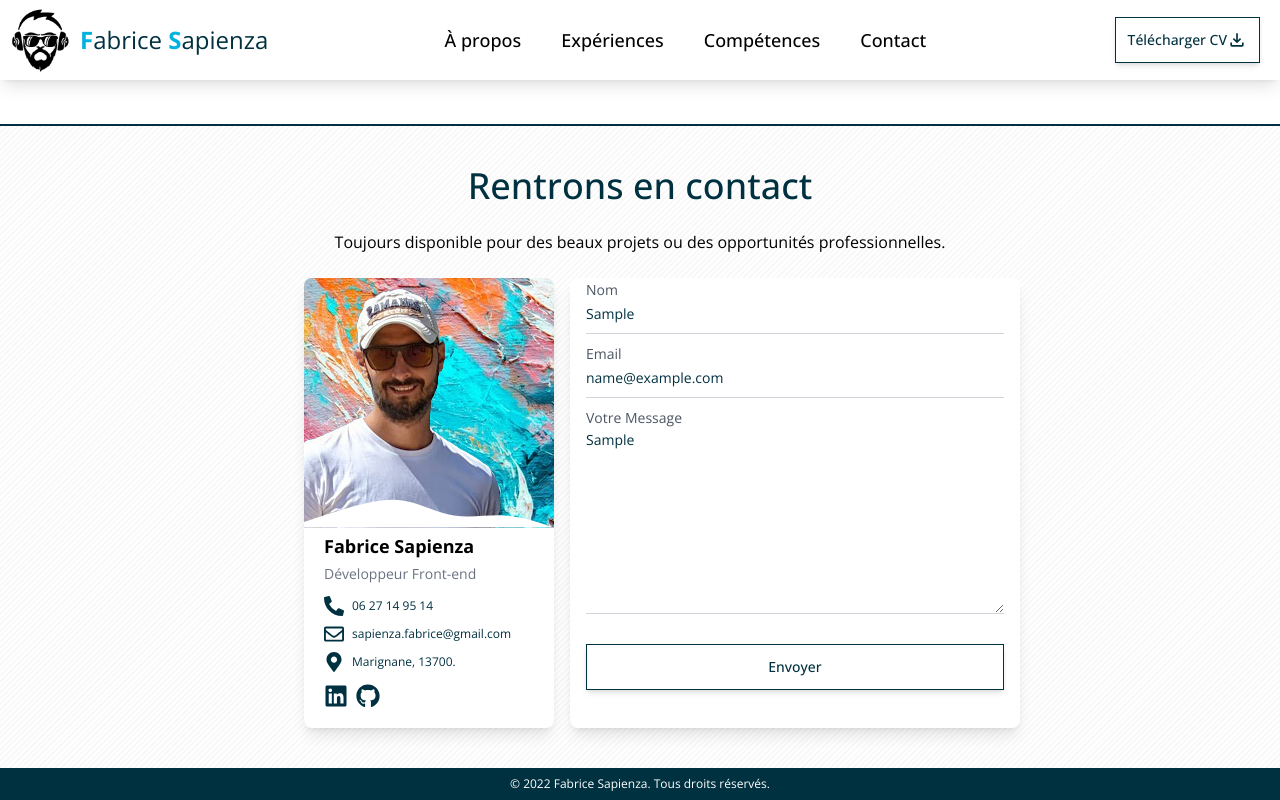
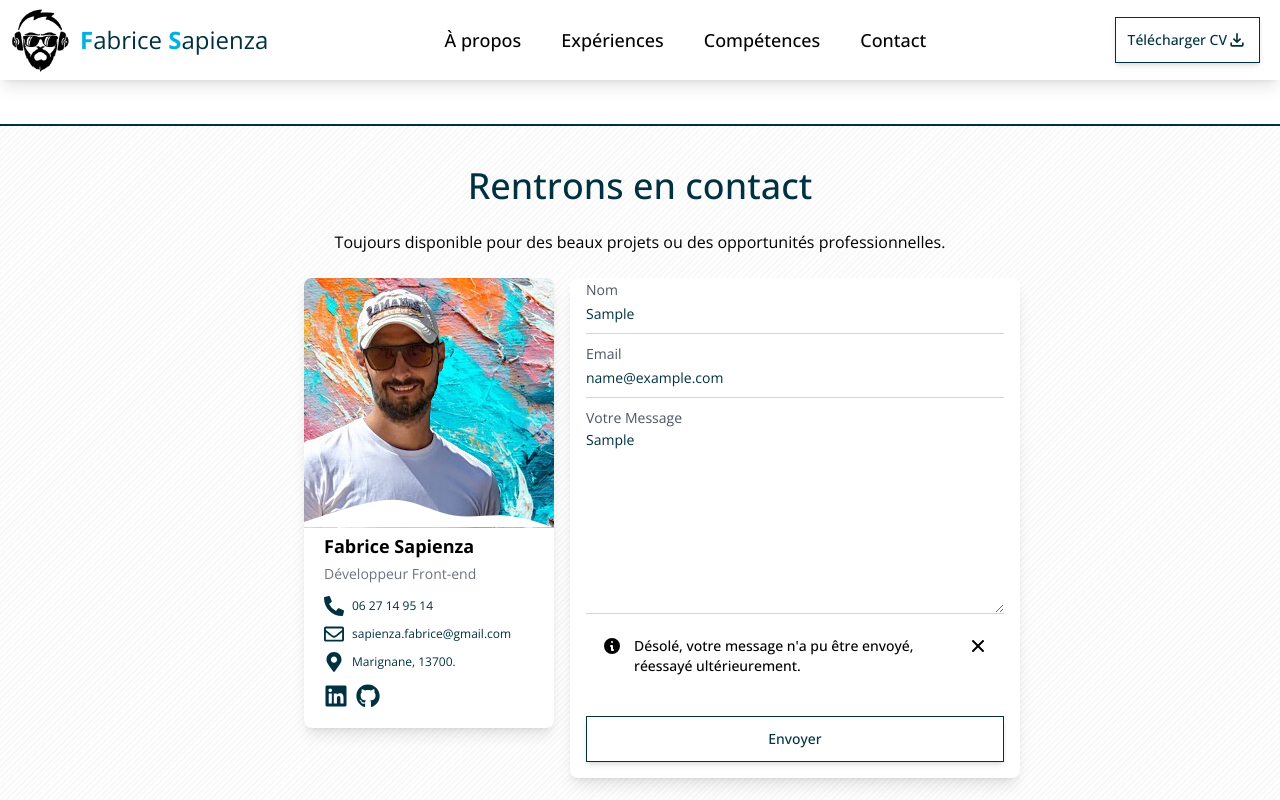
Before and after one commit to Fabrice-Sapienza/portfolio-cv, a Next.js app: page / in a window 1280 px wide. Both pictures are taken after typing "Sample", "name@example.com", "Sample" into the empty fields and a click on the button "Envoyer". Shown: the part 1881-2681 px from the top of the page. Built offline with nearby package versions, Linux system fonts and the light colour scheme; no server answers.

Commit message:
add CardAlert

```diff
--- /dev/null
+++ b/src/components/CardAlert/CardAlert.jsx
@@ -0,0 +1,65 @@
+import { useEffect, useState } from 'react';
+
+export default function CardAlertSubmit({ text, closeCard, type }) {
+  const [styleColor, setStyleColor] = useState({});
+
+  const setColor = (color) => {
+    return {
+      bgColor: `bg-${color}-100 dark:bg-${color}-700`,
+      textColor: `text-${color}-700 dark:text-${color}-300`,
+      btnColor: `bg-${color}-100 text-${color}-500 focus:ring-${color}-400 hover:bg-${color}-200 dark:bg-${color}-700 dark:text-${color}-300 dark:hover:bg-${color}-800 dark:hover:text-${color}-100`,
+    };
+  };
+
+  useEffect(() => {
+    switch (type) {
+      case 'success':
+        setStyleColor(setColor('green'));
+        break;
+      case 'danger':
+        setStyleColor(setColor('red'));
+        break;
+      case 'warning':
+        setStyleColor(setColor('orange'));
+        break;
+      default:
+        setStyleColor(setColor('gray'));
+    }
+  }, [type]);
+
+  return (
+    <div className={`flex p-4 mb-4  rounded-lg ${styleColor.bgColor}`} role="alert">
+      <svg
+        aria-hidden="true"
+        className={`flex-shrink-0 w-5 h-5 ${styleColor.textColor}`}
+        fill="currentColor"
+        viewBox="0 0 20 20"
+        xmlns="http://www.w3.org/2000/svg"
+      >
+        <path
+          fillRule="evenodd"
+          d="M18 10a8 8 0 11-16 0 8 8 0 0116 0zm-7-4a1 1 0 11-2 0 1 1 0 012 0zM9 9a1 1 0 000 2v3a1 1 0 001 1h1a1 1 0 100-2v-3a1 1 0 00-1-1H9z"
+          clipRule="evenodd"
+        ></path>
+      </svg>
+      <span className="sr-only">Info</span>
+      <div className={`ml-3 text-sm font-medium ${styleColor.textColor}`}>{text}</div>
+      <button
+        type="button"
+        className={`ml-auto -mx-1.5 -my-1.5 rounded-lg focus:ring-2 p-1.5 inline-flex h-8 w-8 ${styleColor.btnColor}`}
+        aria-label="Close"
+        onClick={closeCard}
+      >
+        <span className="sr-only">Close</span>
+        <svg
+          className="w-5 h-5"
+          fill="currentColor"
+          viewBox="0 0 20 20"
+          xmlns="http://www.w3.org/2000/svg"
+        >
+          <path d="M4.293 4.293a1 1 0 011.414 0L10 8.586l4.293-4.293a1 1 0 111.414 1.414L11.414 10l4.293 4.293a1 1 0 01-1.414 1.414L10 11.414l-4.293 4.293a1 1 0 01-1.414-1.414L8.586 10 4.293 5.707a1 1 0 010-1.414z"></path>
+        </svg>
+      </button>
+    </div>
+  );
+}
--- a/src/components/Sections/Contact/Form.jsx
+++ b/src/components/Sections/Contact/Form.jsx
@@ -1,55 +1,72 @@
+import { useState } from 'react';
 import { useForm } from 'react-hook-form';
 import axios from 'axios';
+
+import CardAlert from '../../CardAlert/CardAlert';
 import Button from '../../Button/Button';
+import { BiLoader } from 'react-icons/bi';
 
 export default function Form() {
+  const [loader, setLoader] = useState(false);
+  const [submitSuccess, setSubmitSuccess] = useState(null);
+
   const {
     register,
     handleSubmit,
-    resetField,
+    reset,
     formState: { errors },
   } = useForm();
 
-  const onSubmit = (data) => {
-    axios
+  const onSubmit = async (data) => {
+    setLoader(true);
+    await axios
       .post('https://api.emailjs.com/api/v1.0/email/send', {
         service_id: process.env.NEXT_PUBLIC_EMAILJS_SERVICE_ID,
         template_id: process.env.NEXT_PUBLIC_EMAILJS_TEMPLATE_ID,
         template_params: {
-          name: data.nom,
+          name: data.name,
           email: data.email,
           message: data.message,
         },
         user_id: process.env.NEXT_PUBLIC_EMAILJS_USER_ID,
       })
-      .then((response) => {
-        console.log(response);
-        resetField('nom');
-        resetField('email');
-        resetField('message');
+      .then(() => {
+        reset({
+          name: '',
+          email: '',
+          message: '',
+        });
+        setSubmitSuccess(true);
       })
       .catch((error) => {
+        setSubmitSuccess(false);
         console.log(error);
       });
+    setLoader(false);
   };
 
   return (
     <>
-      <form onSubmit={handleSubmit(onSubmit)} className="space-y-6 w-full">
+      <form onSubmit={handleSubmit(onSubmit)} className="space-y-6 w-full relative">
+        {loader && (
+          <div className="z-20 absolute top-0 bottom-0 right-0 left-0 bg-white/70 flex items-center justify-center">
+            <BiLoader className="animate-spin-slow text-secondary text-3xl" />
+          </div>
+        )}
         <div className="relative">
           <input
             className="w-full h-10 text-secondary placeholder-transparent border-b border-gray-300 peer focus:outline-none focus:border-b-2 focus:border-primary text-sm"
             placeholder="Nom"
-            id="nom"
-            name="nom"
+            id="name"
+            name="name"
             type="text"
-            {...register('nom', { required: true })}
+            {...register('name', { required: true })}
           />
-          {errors.nom && (
+          {errors?.name && (
             <span className="text-xs text-red-600">Veuillez renseigner ce champ.</span>
           )}
           <label
-            htmlFor="nom"
+            htmlFor="name"
             className="absolute left-0 -top-3.5 text-gray-600 text-sm transition-all peer-placeholder-shown:text-sm peer-placeholder-shown:text-gray-400 peer-placeholder-shown:top-2 peer-focus:-top-3.5 peer-focus:text-primary peer-focus:font-semibold peer-focus:text-sm"
           >
             Nom
@@ -88,7 +105,7 @@ export default function Form() {
             type="text"
             {...register('message', { required: true })}
           />
-          {errors.message && (
+          {errors?.message && (
             <span className="text-xs text-red-600">Veuillez renseigner ce champ.</span>
           )}
           <label
@@ -97,11 +114,27 @@ export default function Form() {
           >
             Votre Message
           </label>
+          {submitSuccess && (
+            <CardAlert
+              text="Votre message à bien été envoyé, merci !"
+              type="success"
+              closeCard={() => setSubmitSuccess(null)}
+            />
+          )}
+          {submitSuccess === false && (
+            <CardAlert
+              text="Désolé, votre message n'a pu être envoyé, réessayé ultérieurement."
+              type="danger"
+              closeCard={() => setSubmitSuccess(null)}
+            />
+          )}
         </div>
 
         <div className="text-center md:text-left">
           <Button type="submit" style={{ width: '100%' }}>
-            Envoyer
+            <div target="_blank" className="flex items-center justify-center">
+              Envoyer
+            </div>
           </Button>
         </div>
       </form>
--- a/tailwind.config.js
+++ b/tailwind.config.js
@@ -13,6 +13,9 @@ module.exports = {
         primary: '#00b2df',
         secondary: '#003140',
       },
+      animation: {
+        'spin-slow': 'spin 2.5s linear infinite',
+      },
     },
   },
   plugins: [],
```
